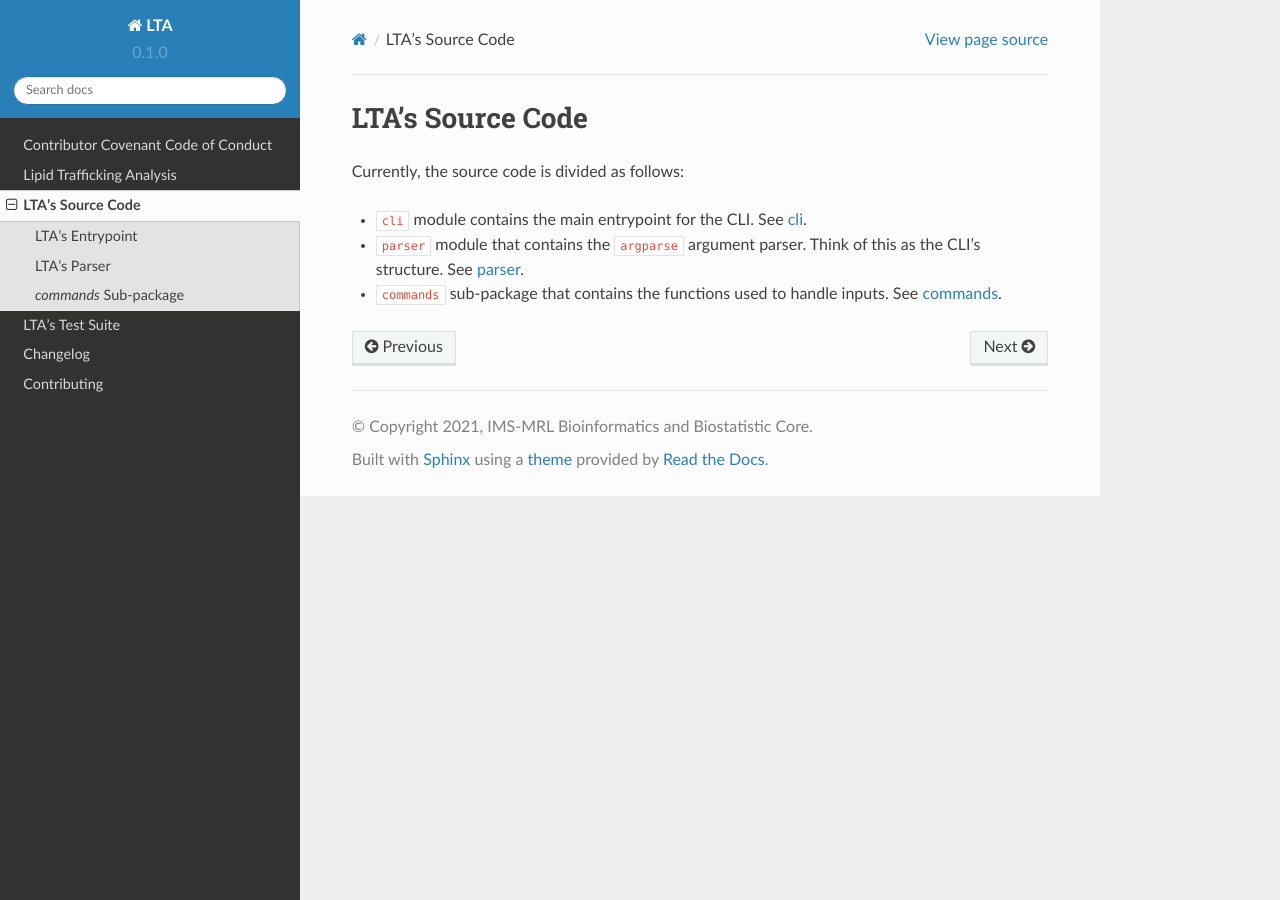
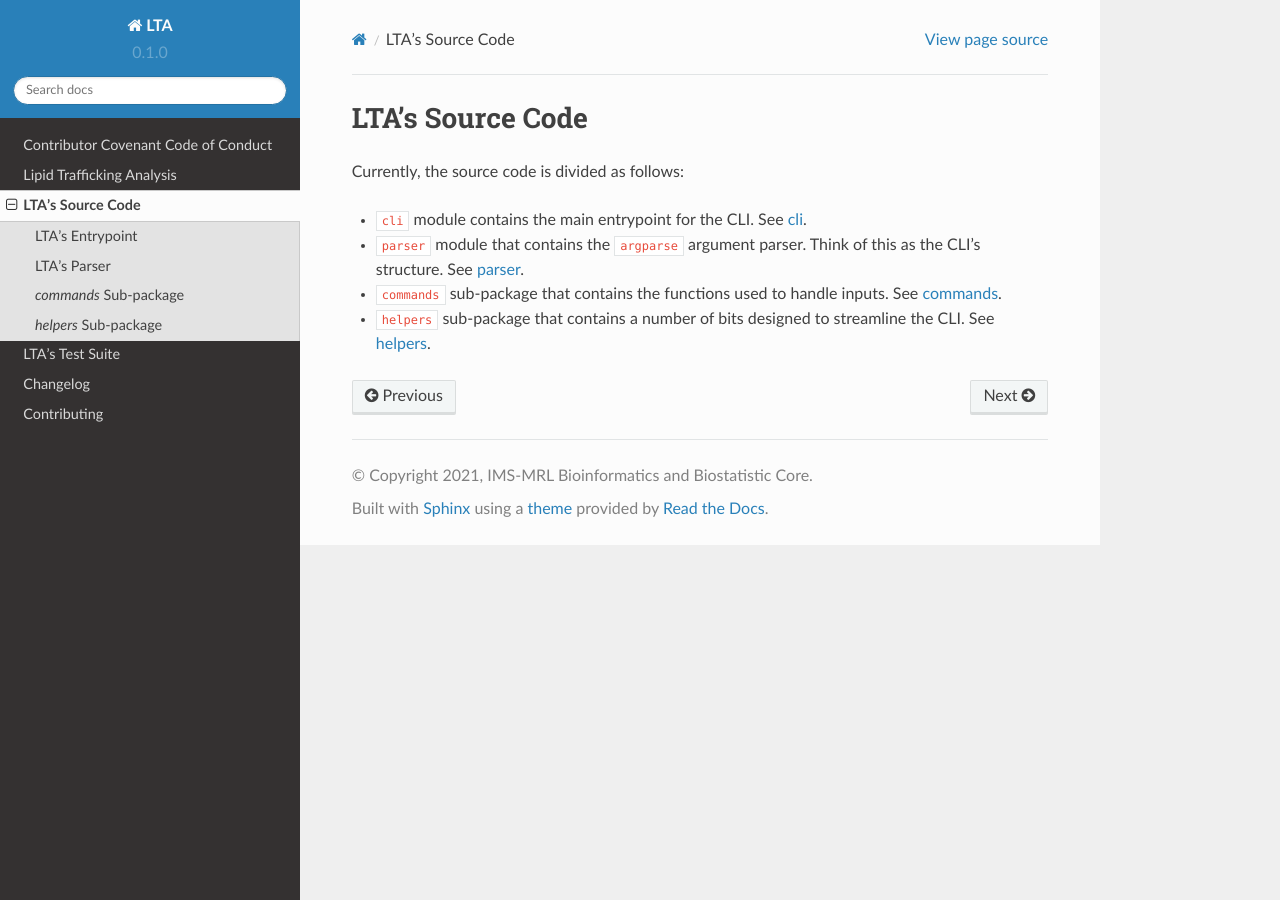
Before and after one commit to IMS-Bio2Core-Facility/lta, a Sphinx documentation site: the page built from docs/lta.md, in a window 1280 px wide. Built offline with Sphinx 7.4.7 and the Read the Docs theme 2.0.0, drawn with Linux system fonts in a browser that asks for light colours.

Commit message:
docs(helpers): document new functionality

````diff
--- a/docs/lta.md
+++ b/docs/lta.md
@@ -8,6 +8,8 @@ Currently, the source code is divided as follows:
   See [parser](./parser.md).
 - `commands` sub-package that contains the functions used to handle inputs.
   See [commands](./commands.md).
+- `helpers` sub-package that contains a number of bits designed to streamline the CLI.
+  See [helpers](./helpers.md).
 
 ```{toctree}
 :hidden:
@@ -16,4 +18,5 @@ Currently, the source code is divided as follows:
 cli
 parser
 commands
+helpers
 ```
````
Also changed, not shown: docs/helpers.md (added, +13 -0 lines), docs/tests_unit.md (+7 -0 lines), 1 other file.
